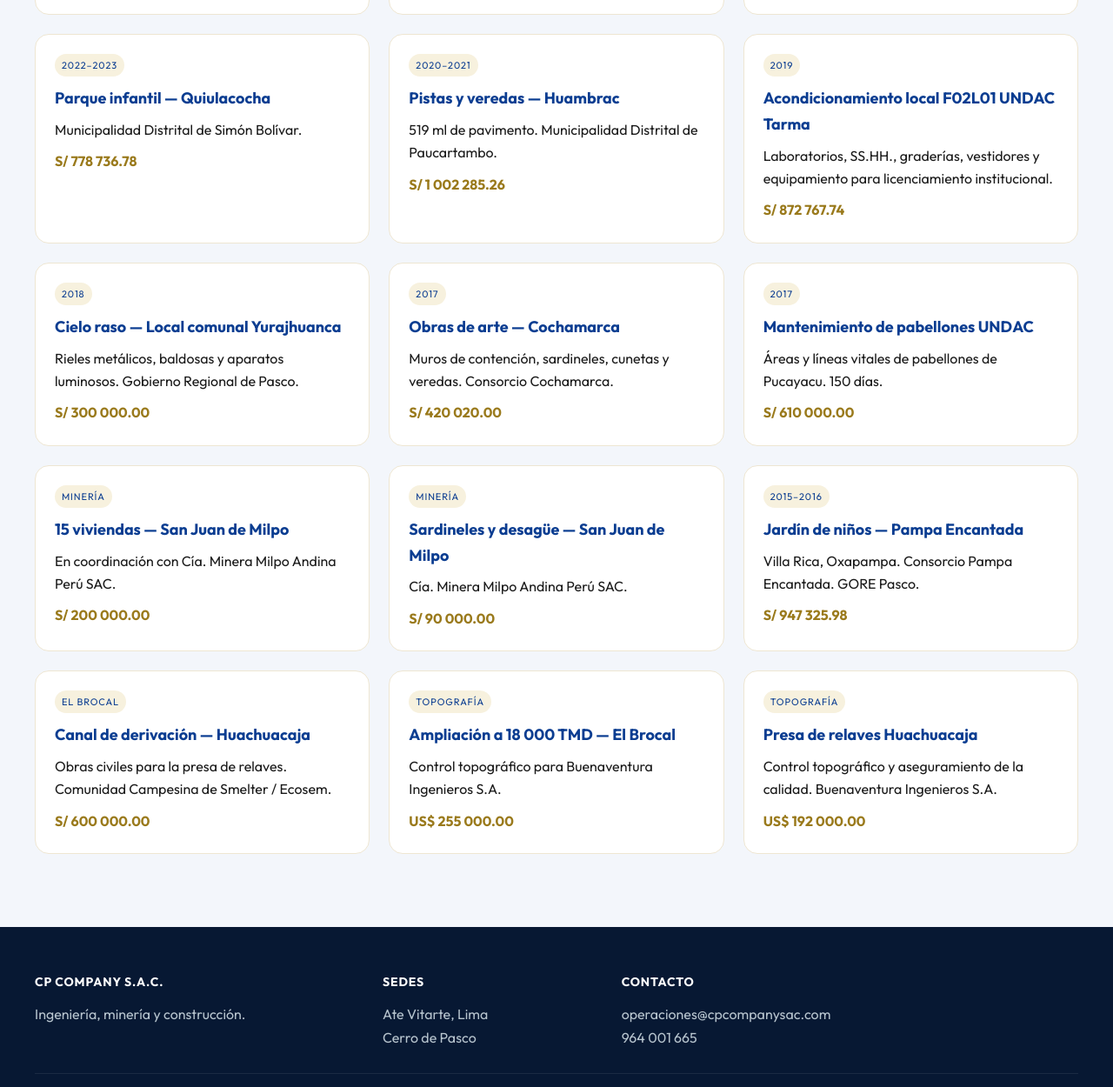
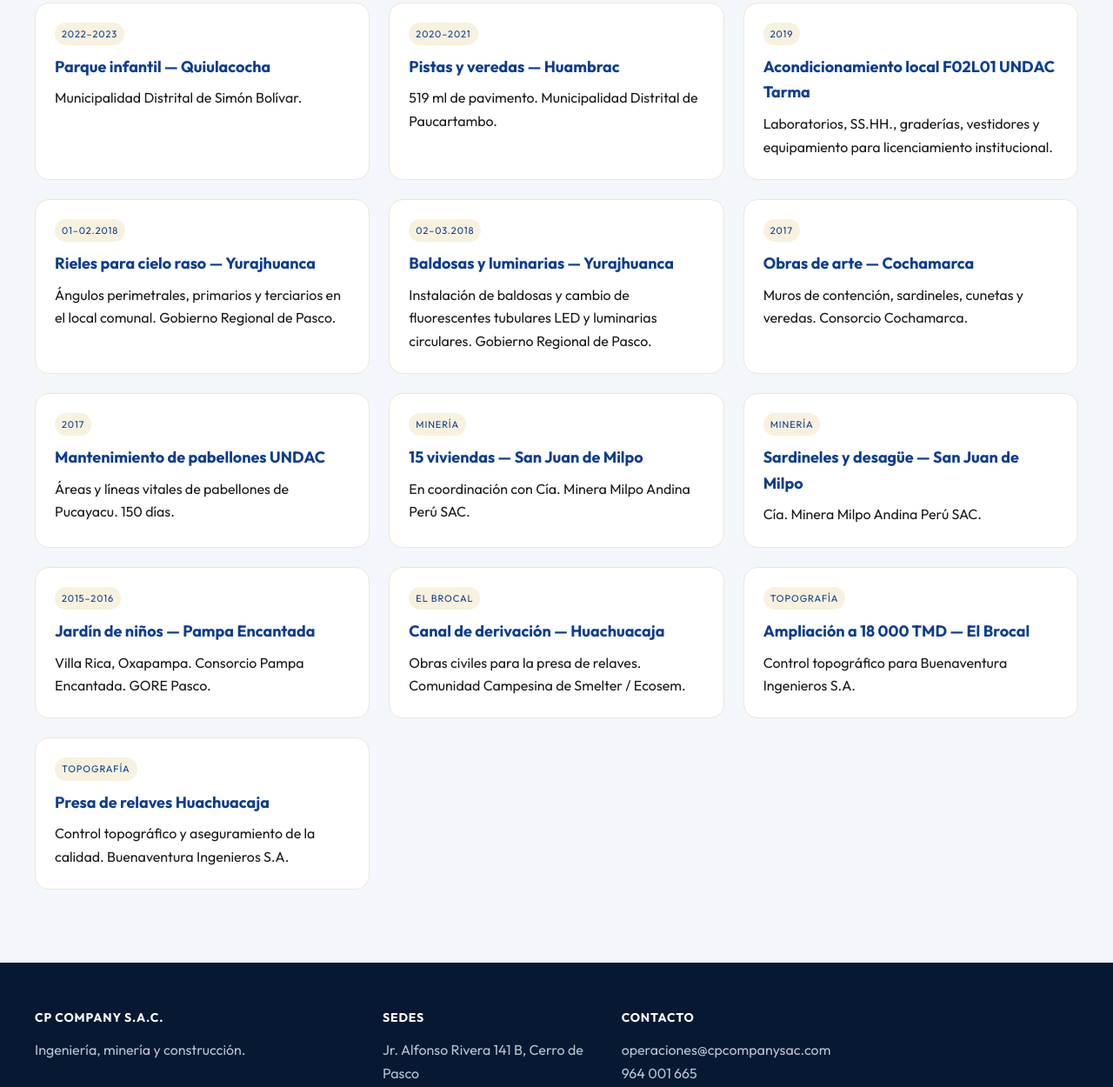
Before and after one commit to georgeperezsalinas/cpcompany, a plain HTML site: page experiencia.html in a window 1280 px wide. Shown: the part 1999-3249 px from the top of the page at 87% size. Drawn offline with Linux system fonts and the light colour scheme.

Commit message:
Actualizar obras, equipo y sede de Cerro de Pasco

```diff
--- a/experiencia.html
+++ b/experiencia.html
@@ -146,91 +146,81 @@
           <span class="tag">Deportiva</span>
           <h3>Rehabilitación de campo de vóley — Vicco</h3>
           <p>Municipalidad Distrital de Vicco. Renovación de infraestructura deportiva en Túpac Amaru.</p>
-          <p class="budget">S/ 30 743.13</p>
         </div></article>
         <article class="work"><div class="meta">
           <span class="tag">En ejecución</span>
           <h3>Salud básica — Goyllarisquizga</h3>
           <p>CUI 2594022. Gobierno Regional de Pasco. Consorcio Salud Goyllar.</p>
-          <p class="budget">S/ 4 697 663.19</p>
         </div></article>
         <article class="work"><div class="meta">
           <span class="tag">En ejecución</span>
           <h3>Instalaciones exteriores — Paragsha</h3>
           <p>CUI 2560884. Interconexión vial Av. Minero – Jr. Huancavelica. Consorcio Pasco.</p>
-          <p class="budget">S/ 76 946.44</p>
         </div></article>
         <article class="work"><div class="meta">
           <span class="tag">2022–2023</span>
           <h3>Parque infantil — Quiulacocha</h3>
           <p>Municipalidad Distrital de Simón Bolívar.</p>
-          <p class="budget">S/ 778 736.78</p>
         </div></article>
         <article class="work"><div class="meta">
           <span class="tag">2020–2021</span>
           <h3>Pistas y veredas — Huambrac</h3>
           <p>519 ml de pavimento. Municipalidad Distrital de Paucartambo.</p>
-          <p class="budget">S/ 1 002 285.26</p>
         </div></article>
         <article class="work"><div class="meta">
           <span class="tag">2019</span>
           <h3>Acondicionamiento local F02L01 UNDAC Tarma</h3>
           <p>Laboratorios, SS.HH., graderías, vestidores y equipamiento para licenciamiento institucional.</p>
-          <p class="budget">S/ 872 767.74</p>
         </div></article>
         <article class="work"><div class="meta">
-          <span class="tag">2018</span>
-          <h3>Cielo raso — Local comunal Yurajhuanca</h3>
-          <p>Rieles metálicos, baldosas y aparatos luminosos. Gobierno Regional de Pasco.</p>
-          <p class="budget">S/ 300 000.00</p>
+          <span class="tag">01–02.2018</span>
+          <h3>Rieles para cielo raso — Yurajhuanca</h3>
+          <p>Ángulos perimetrales, primarios y terciarios en el local comunal. Gobierno Regional de Pasco.</p>
+        </div></article>
+        <article class="work"><div class="meta">
+          <span class="tag">02–03.2018</span>
+          <h3>Baldosas y luminarias — Yurajhuanca</h3>
+          <p>Instalación de baldosas y cambio de fluorescentes tubulares LED y luminarias circulares. Gobierno Regional de Pasco.</p>
         </div></article>
         <article class="work"><div class="meta">
           <span class="tag">2017</span>
           <h3>Obras de arte — Cochamarca</h3>
           <p>Muros de contención, sardineles, cunetas y veredas. Consorcio Cochamarca.</p>
-          <p class="budget">S/ 420 020.00</p>
         </div></article>
         <article class="work"><div class="meta">
           <span class="tag">2017</span>
           <h3>Mantenimiento de pabellones UNDAC</h3>
           <p>Áreas y líneas vitales de pabellones de Pucayacu. 150 días.</p>
-          <p class="budget">S/ 610 000.00</p>
         </div></article>
         <article class="work"><div class="meta">
           <span class="tag">Minería</span>
           <h3>15 viviendas — San Juan de Milpo</h3>
           <p>En coordinación con Cía. Minera Milpo Andina Perú SAC.</p>
-          <p class="budget">S/ 200 000.00</p>
         </div></article>
         <article class="work"><div class="meta">
           <span class="tag">Minería</span>
           <h3>Sardineles y desagüe — San Juan de Milpo</h3>
           <p>Cía. Minera Milpo Andina Perú SAC.</p>
-          <p class="budget">S/ 90 000.00</p>
         </div></article>
         <article class="work"><div class="meta">
           <span class="tag">2015–2016</span>
           <h3>Jardín de niños — Pampa Encantada</h3>
           <p>Villa Rica, Oxapampa. Consorcio Pampa Encantada. GORE Pasco.</p>
-          <p class="budget">S/ 947 325.98</p>
         </div></article>
         <article class="work"><div class="meta">
           <span class="tag">El Brocal</span>
           <h3>Canal de derivación — Huachuacaja</h3>
           <p>Obras civiles para la presa de relaves. Comunidad Campesina de Smelter / Ecosem.</p>
-          <p class="budget">S/ 600 000.00</p>
         </div></article>
         <article class="work"><div class="meta">
           <span class="tag">Topografía</span>
           <h3>Ampliación a 18 000 TMD — El Brocal</h3>
           <p>Control topográfico para Buenaventura Ingenieros S.A.</p>
-          <p class="budget">US$ 255 000.00</p>
         </div></article>
         <article class="work"><div class="meta">
           <span class="tag">Topografía</span>
           <h3>Presa de relaves Huachuacaja</h3>
           <p>Control topográfico y aseguramiento de la calidad. Buenaventura Ingenieros S.A.</p>
-          <p class="budget">US$ 192 000.00</p>
         </div></article>
       </div>
     </div>
@@ -240,7 +230,7 @@
     <div class="wrap">
       <div class="cols">
         <div><h4>CP Company S.A.C.</h4><p>Ingeniería, minería y construcción.</p></div>
-        <div><h4>Sedes</h4><p>Ate Vitarte, Lima<br>Cerro de Pasco</p></div>
+        <div><h4>Sedes</h4><p>Jr. Alfonso Rivera 141 B, Cerro de Pasco</p></div>
         <div><h4>Contacto</h4><p>operaciones@cpcompanysac.com<br>964 001 665</p></div>
       </div>
       <div class="copy">© 2026 CP Company S.A.C.</div>
```
Also changed, not shown: contacto.html (+2 -3 lines), empresa.html (+1 -1 lines), equipo.html (+3 -3 lines), index.html (+7 -7 lines), servicios.html (+1 -1 lines).
